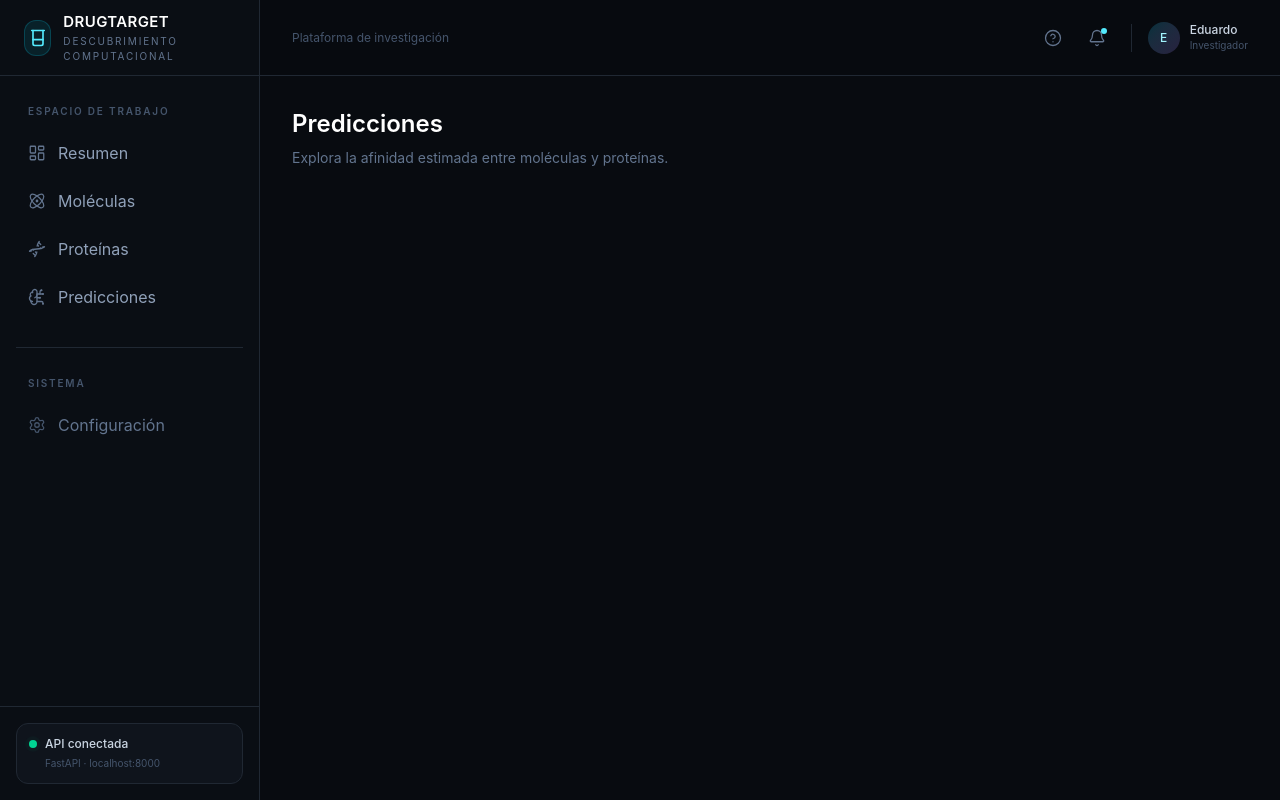
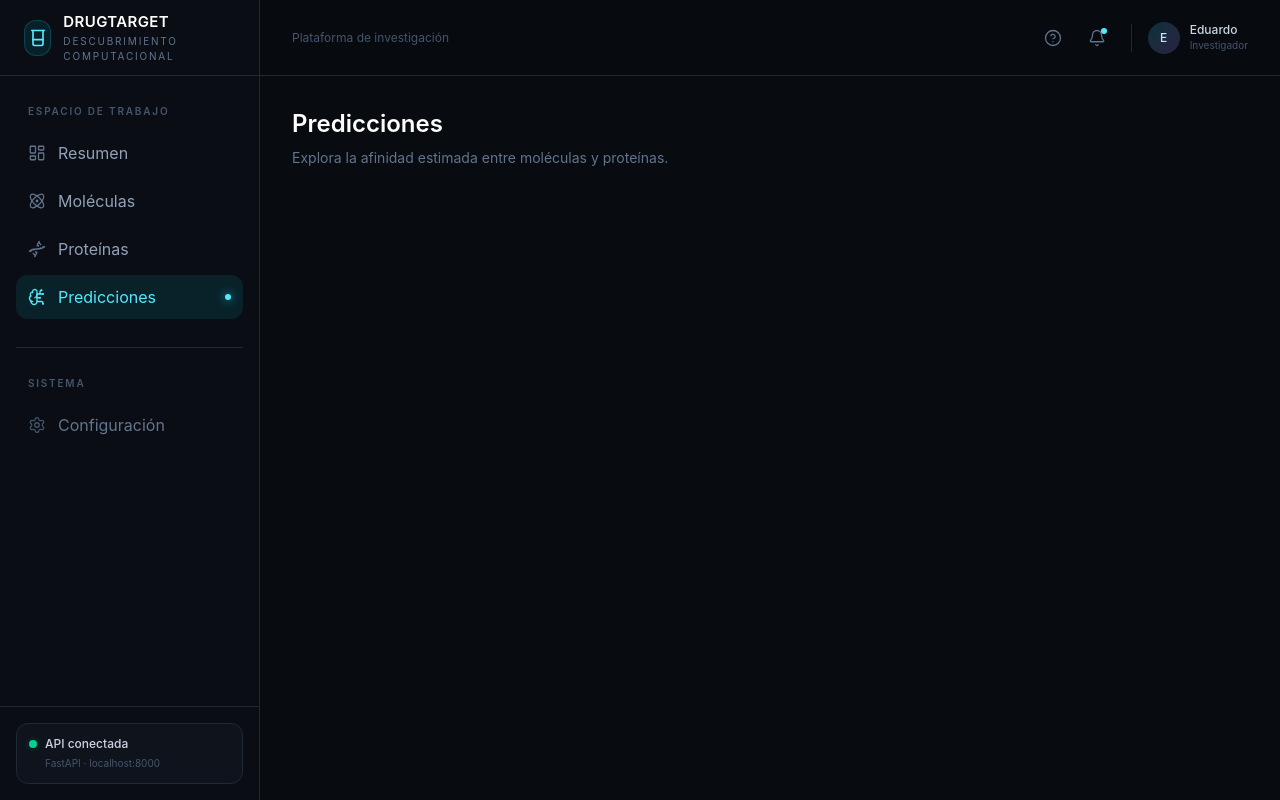
Before and after one commit to E-SalazarDev/drugtarget, a React app in the folder frontend/: page /app/predictions in a window 1280 px wide. Built offline with nearby package versions, Linux system fonts and the light colour scheme; the HTML template or start-up script is replaced by a standard one.

Commit message:
refactor: update sidebar layout

```diff
--- a/frontend/src/components/layout/Sidebar.jsx
+++ b/frontend/src/components/layout/Sidebar.jsx
@@ -13,22 +13,22 @@ import { NavLink } from 'react-router-dom'
 const navigation = [
   {
     label: 'Resumen',
-    path: '/',
+    path: '/app',
     icon: LayoutDashboard,
   },
   {
     label: 'Moléculas',
-    path: '/molecules',
+    path: '/app/molecules',
     icon: Atom,
   },
   {
     label: 'Proteínas',
-    path: '/proteins',
+    path: '/app/proteins',
     icon: Dna,
   },
   {
     label: 'Predicciones',
-    path: '/predictions',
+    path: '/app/predictions',
     icon: BrainCircuit,
   },
 ]
@@ -69,7 +69,7 @@ function Sidebar() {
               <NavLink
                 key={item.path}
                 to={item.path}
-                end={item.path === '/'}
+                end={item.path === '/app'}
                 className={({ isActive }) =>
                   [
                     'group flex items-center gap-3 rounded-xl px-3 py-2.5 text-sm transition-all duration-200',
```
